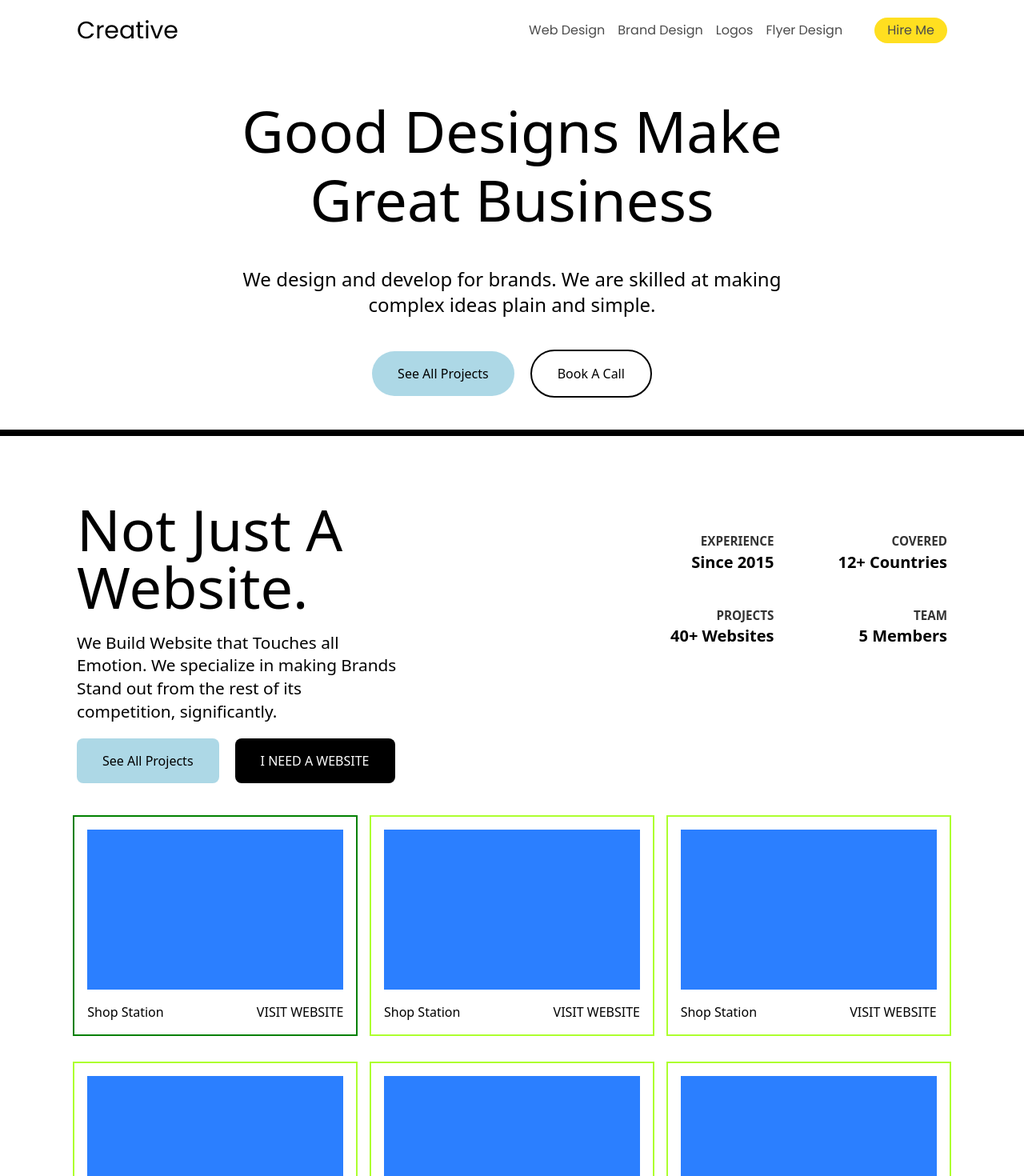
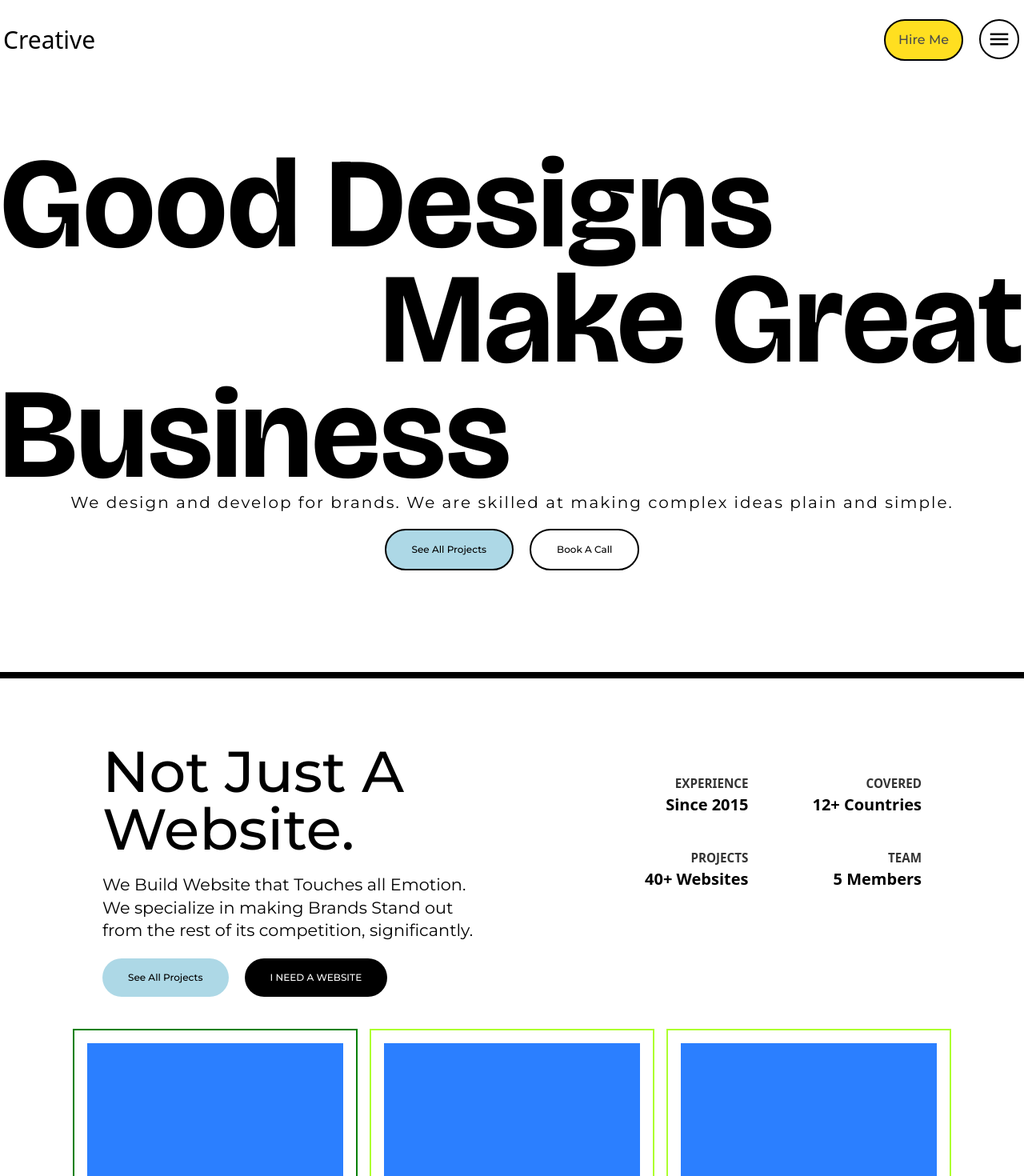
Before and after one commit to Creative-mindset21/web-agency-portfolio, a React (Vite) app: page / in a window 1280 px wide. Shown: the top 1470 px of the page at 80% size. Built offline with nearby package versions, Linux system fonts and the light colour scheme.

Commit message:
changes by adebola

```diff
--- a/src/components/About.jsx
+++ b/src/components/About.jsx
@@ -3,15 +3,15 @@ import { NavLink } from 'react-router-dom'
 
 const About = () => {
   return (
-    <section className='wrapper py-10 lg:pt-20'>
-        <div className='flex flex-col lg:flex-row items-start justify-between'>
-            <div className='lg:max-w-[25rem] flex flex-col gap-10 md:gap-5'>
-                <h2 className='text-5xl md:text-7xl font-medium'>Not Just A Website.</h2>
-                <p className='text-lg leading-snug md:text-[1.3rem]'>We Build Website that Touches all Emotion. We specialize in making Brands Stand out from the rest of its competition, significantly.</p>
+    <section className='content-wrapper py-10 lg:pt-20'>
+        <div className='flex flex-col justify-center items-center md:flex-row md:items-start md:justify-between'>
+            <div className='lg:max-w-[35rem] flex flex-col gap-10 md:gap-5 font-montserrat'>
+                <h2 className='text-5xl md:text-7xl font-medium '>Not Just A Website.</h2>
+                <p className='text-lg leading-snug lg:text-[1.3rem]'>We Build Website that Touches all Emotion.<br/> We specialize in making Brands Stand out <br/>from the rest of its competition, significantly.</p>
 
-                <div className="flex gap-5">
-                    <NavLink to="#"className="button rounded-lg hidden md:inline-block">See All Projects</NavLink>
-                    <NavLink to="#"className="button bg-black text-white rounded-lg w-full text-center md:w-auto">I NEED A WEBSITE</NavLink>
+                <div className="flex gap-5 text-xs font-medium">
+                    <NavLink to="#"className="button rounded-full hidden md:inline-block">See All Projects</NavLink>
+                    <NavLink to="#"className="button bg-black text-white rounded-full w-full text-center md:w-auto">I NEED A WEBSITE</NavLink>
                 </div>
             </div>
 
--- a/src/components/Branding.jsx
+++ b/src/components/Branding.jsx
@@ -4,7 +4,7 @@ import { NavLink } from 'react-router-dom'
 const Branding = () => {
   return (
     <section className='bg-black text-gray-50'>
-        <div className='flex flex-col lg:flex-row items-start justify-between wrapper py-10 mt-10 lg:pt-20'>
+        <div className='flex flex-col lg:flex-row items-start justify-between content-wrapper py-10 mt-10 lg:pt-20'>
             <div className='lg:max-w-[30rem] flex flex-col gap-10 md:gap-5'>
                 <h2 className='text-5xl md:text-6xl tracking-tighter font-medium'>These Brands Are Gold.</h2>
                 <p className='text-lg leading-snug md:text-[1.3rem]'>We Design Feelings, We prepare brands, and We do all that from scratch. We will practically make your customers adjust to your price with practical visual concepts.</p>
--- a/src/components/BrandingProjects.jsx
+++ b/src/components/BrandingProjects.jsx
@@ -4,7 +4,7 @@ import { brandingData } from '../data/main.js'
 const BrandingProjects = () => {
   return (
     <section className='bg-black'>
-        <div className='wrapper'>
+        <div className='content-wrapper'>
             <ul className="branding-cards">
                 {brandingData.map((item) => (
                     <li className="card">
--- a/src/components/Header.jsx
+++ b/src/components/Header.jsx
@@ -1,48 +1,64 @@
-import { useState } from 'react';
+import { useRef, useState, useEffect } from 'react';
 import { MdOutlineMenu } from "react-icons/md";
 import { IoMdClose } from "react-icons/io";
 
 const Header = () => {
+  const menuRef = useRef(null);
+  const [menuOpen, setMenuOpen] = useState(false);
 
-  const [menuOpen, setMenuOpen] = useState(false)
+  useEffect(() => {
+    const handleClickOutside = (event) => {
+      if (menuRef.current && !menuRef.current.contains(event.target)) {
+        setMenuOpen(false);
+      }
+    };
+
+    document.addEventListener('mousedown', handleClickOutside);
+    return () => {
+      document.removeEventListener('mousedown', handleClickOutside);
+    };
+  }, []);
 
   return (
-    <header className=' bg-bg-color text-black font-poppins fixed top-0 left-0 right-0'>
-      <div className='flex py-5 lg:py-5 items-center justify-between wrapper'>
+    <header className='border-neutral-700/80 bg-transparent backdrop-blur-3xl text-black font-poppins fixed top-0 left-0 right-0 z-50 p-1'>
+      <div className='flex py-5 lg:py-5 items-center justify-between '>
         <a href="" className="text-3xl">Creative</a>
 
-        <nav className='hidden lg:flex gap-10 items-center'>
-          <ul className='flex gap-4'>
-            <li><a href="#" className='opacity-70 hover:opacity-100 transition-all'>Web Design</a></li>
-            <li><a href="#" className='opacity-70 hover:opacity-100 transition-all'>Brand Design</a></li>
-            <li><a href="#" className='opacity-70 hover:opacity-100 transition-all'>Logos</a></li>
-            <li><a href="#" className='opacity-70 hover:opacity-100 transition-all'>Flyer Design</a></li>
-          </ul>
+        <div className='flex justify-center items-center gap-10'>
+          <a href="#" className='bg-yellow-300 border-2 border-black text-nav-color py-3 px-4 rounded-full mr-8 hidden md:block font-montserrat font-medium'>Hire Me</a>
 
-          <a href="#" className='bg-yellow-300 text-nav-color py-1 px-4 rounded-full'>Hire Me</a>
-        </nav>
+          {/* 👇 Wrap menu button and nav with menuRef */}
+          <div className='relative' ref={menuRef}>
+            <button onClick={() => setMenuOpen(!menuOpen)} className='absolute z-50 top-[-26px] right-0.5 border-black border-2 bg-white p-2 rounded-full cursor-pointer'>
+              {menuOpen ?
+              <IoMdClose size={30} /> : <MdOutlineMenu size={30} />
+            }
 
-        <nav className={`fixed top-0 ${menuOpen ? "left-0" : "left-[-1000%]"} bg-white text-nav-color w-[80%] shadow-2xl text-2xl md:text-4xl lg:hidden transition-all`} style={{transition: "all 1s ease-in-ou pt-5tlg:"}}>
-          <ul className='flex flex-col py-15 px-8 gap-8 relative'>
-            <li><a href="#">Web Design</a></li>
-            <li><a href="#">Brand Design</a></li>
-            <li><a href="#">Logos</a></li>
-            <li><a href="#">Flyer Design</a></li>
-          </ul>
+            </button>
+            {/* ${menuOpen ? "right-0" : "right-[-1000%]"} */}
+            <nav
+              className={`fixed top-0 ${menuOpen ? "right-1 md:right-1 top-2 opacity-100" : "right-[-1000%] opacity-0"}  bg-black text-nav-color md:w-[30%] w-[80%] shadow-2xl text-md md:text-4xl transition-all duration-500 ease-in-out pt-5 rounded-3xl`}
+            >
+              <ul className='flex flex-col py-15 px-8 gap-8 relative font-montserrat'>
+                <li><a href="#">Web Design</a></li>
+                <li><a href="#">Brand Design</a></li>
+                <li><a href="#">Logos</a></li>
+                <li><a href="#">Flyer Design</a></li>
+              </ul>
 
-            <button className='absolute top-5 left-[80%] text-close-color cursor-pointer' onClick={() => setMenuOpen(false)} aria-label='A Button that opens the menu'>
-              <IoMdClose size={35}/>
-            </button>
-        </nav>
+              {/* <button
+                className='absolute top-5 left-[80%] text-close-color cursor-pointer'
+                onClick={() => setMenuOpen(false)}
+                aria-label='Close menu'
+              >
 
-        <button onClick={() => setMenuOpen(!menuOpen)} className='lg:hidden'>
-          <MdOutlineMenu size={30} />
-        </button>
-
-
+              </button> */}
+            </nav>
+          </div>
+        </div>
       </div>
     </header>
-  )
-}
+  );
+};
 
-export default Header
+export default Header;
--- a/src/components/Hero.jsx
+++ b/src/components/Hero.jsx
@@ -7,15 +7,23 @@ import BrandingProjects from "./BrandingProjects"
 const Hero = () => {
   return (
     <main className="bg-bg-color h-screen text-black">
-        <section className="wrapper flex items-center flex-col pt-20 lg:pt-30 w-[85%] lg:max-w-[55%] text-center gap-10">
-            <h1 className="text-5xl lg:text-7xl font-[500] leading-[1.2]">Good Designs Make Great Business</h1>
-            <h2 className="text-lg lg:text-2xl">
-                We design and develop for brands. We are skilled at making complex ideas plain and simple.
-            </h2>
+        <section className=" flex flex-col pt-20 lg:pt-30   md:h-[70%] lg:h-screen text-center gap-5 justify-center items-center">
+            <div className="flex flex-col lg:gap-6 w-full">
+              <div className="flex flex-col md:gap-3 ">
+                <span className="text-5xl md:text-[125px] lg:text-[160px]  font-bricolage font-bold md:text-left md:leading-24">Good Designs</span><br />
+                <span className="text-5xl md:text-[125px] lg:text-[160px] font-bricolage font-bold md:text-right md:leading-24">Make Great</span><br />
+                <span className="text-5xl md:text-[125px] lg:text-[160px] font-bricolage font-bold md:text-left md:leading-24">Business</span>
 
-            <div className="flex flex-wrap jusfity-center gap-5 lg:items-center">
-                <NavLink to="#"className="button w-full lg:w-auto">See All Projects</NavLink>
-                <NavLink to="#"className="button bg-transparent border-2 border-solid w-full lg:w-auto">Book A Call</NavLink>
+              </div>
+              <div className="flex flex-col md:flex-row justify-center items-center">
+                <span className="text-xs md:text-[20px] tracking-widest lg:text-md font-montserrat">We design and develop for brands. We are skilled at making complex ideas plain and simple.</span>
+              </div>
+
+            </div>
+
+            <div className="wrapper flex flex-col md:flex-row jusfity-center gap-5 lg:items-center font-montserrat text-xs font-medium">
+                <NavLink to="#"className="button w-auto border-2 border-solid">See All Projects</NavLink>
+                <NavLink to="#"className="button bg-transparent border-2 border-solid w-auto">Book A Call</NavLink>
             </div>
         </section>
         <div className="mt-10 h-2 bg-black"></div>
--- a/src/components/Projects.jsx
+++ b/src/components/Projects.jsx
@@ -2,7 +2,7 @@ import React from 'react'
 
 const Projects = () => {
   return (
-    <section className='wrapper max-w-[70%] px-3'>
+    <section className='content-wrapper max-w-[70%] px-3'>
         <div className="cards">
             <div className="card">
                 <div className='w-80 h-50 bg-blue-500'></div>
--- a/src/index.css
+++ b/src/index.css
@@ -1,11 +1,13 @@
-@import url('https://fonts.googleapis.com/css2?family=Poppins:ital,wght@0,100;0,200;0,300;0,400;0,500;0,600;0,700;0,800;0,900;1,100;1,200;1,300;1,400;1,500;1,600;1,700;1,800;1,900&display=swap');
+@import url('https://fonts.googleapis.com/css2?family=Montserrat:ital,wght@0,100..900;1,100..900&display=swap');
+@import url('https://fonts.googleapis.com/css2?family=Bricolage+Grotesque:opsz,wght@12..96,200..800&display=swap');
 @import "tailwindcss";
 
 @theme {
   --color-bg-color: #fff;
   --color-nav-color: #4B4B4B;
   --color-close-color: #BEBEBE;
-  --font-poppins: "Poppins", "sans-serif"
+  --font-bricolage: Bricolage Grotesque, "sans-serif";
+  --font-montserrat: Montserrat, "sans-serif";
 }
 
 @layer base {
@@ -27,7 +29,11 @@
 
 @layer components {
   .wrapper {
-    max-inline-size: 85%;
+    max-inline-size: 95%;
+    margin-inline: auto;
+  }
+  .content-wrapper {
+    max-inline-size: 80%;
     margin-inline: auto;
   }
 
```
Also changed, not shown: src/components/omissions.txt (added).
